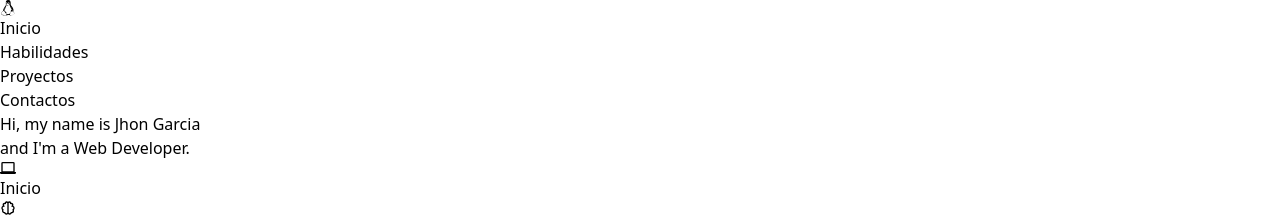
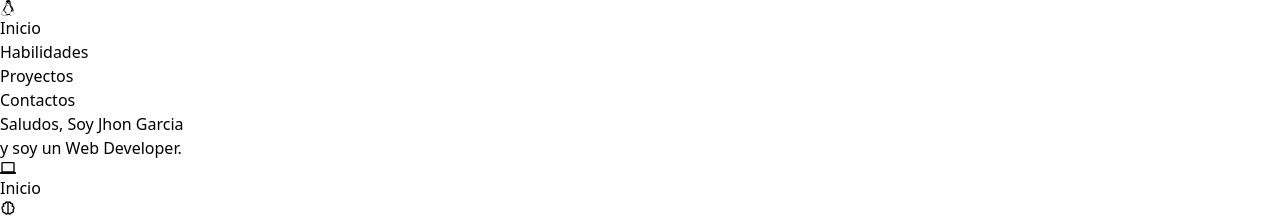
Before and after one commit to jhon192/personal-briefcase, a Next.js app: page / in a window 1280 px wide. Shown: the top 217 px of the page. Built offline with nearby package versions, Linux system fonts and the light colour scheme; what animated-tailwindcss would draw is missing.

Commit message:
center menu updated

```diff
--- a/components/CenterMenu.jsx
+++ b/components/CenterMenu.jsx
@@ -12,12 +12,12 @@ const CenterMenu = () => {
       <div className="md:ml-20 mx-10 my-28 md:flex justify-between flex-wrap">
         <div className="">
           <p className="font-semibold text-black mb-2 md:text-4xl text-4xl md:leading-normal">
-            Hi, my name is{" "}
+            Saludos, Soy {" "}
             <span className="font-bold underline decoration-wavy decoration-mountain-meadow-400">
               Jhon Garcia
             </span>{" "}
             <br />
-            and I&apos;m a Web Developer.
+            y soy un Web Developer.
           </p>
         </div>
         <div className="md:m-10">
```
